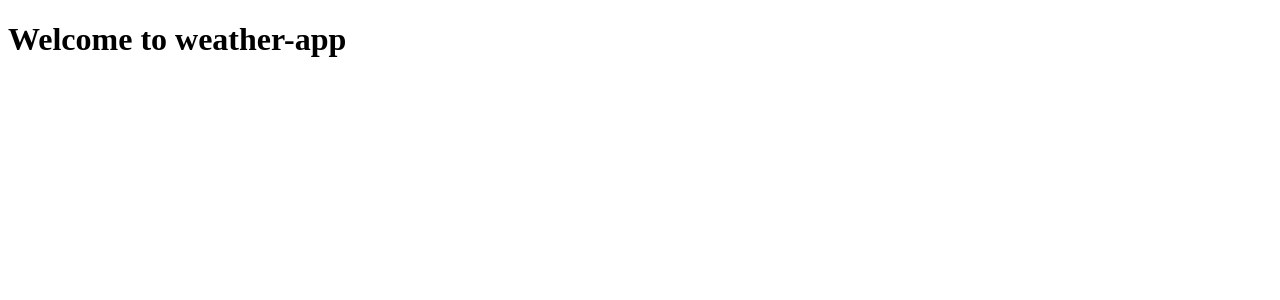
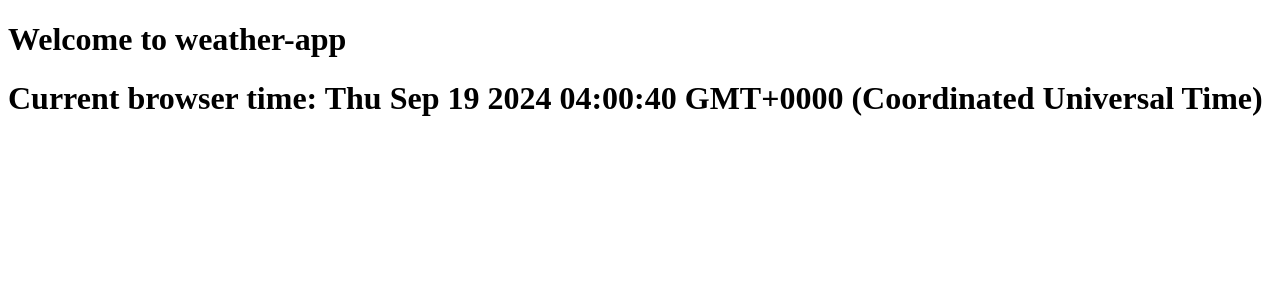
Before and after one commit to sravan1405/weather-app, an Angular app: page / in a window 1280 px wide. Shown: the top 300 px of the page. Built offline with nearby package versions, Linux system fonts and the light colour scheme.

Commit message:
added sample commit

```diff
--- a/src/app/app.component.html
+++ b/src/app/app.component.html
@@ -1 +1,2 @@
 <h1>Welcome to {{title}}</h1>
+<h1>Current browser time: {{currentTime}}</h1>
--- a/src/app/app.component.ts
+++ b/src/app/app.component.ts
@@ -10,4 +10,5 @@ import { RouterOutlet } from '@angular/router';
 })
 export class AppComponent {
   title = 'weather-app';
+  currentTime = new Date();
 }
```
